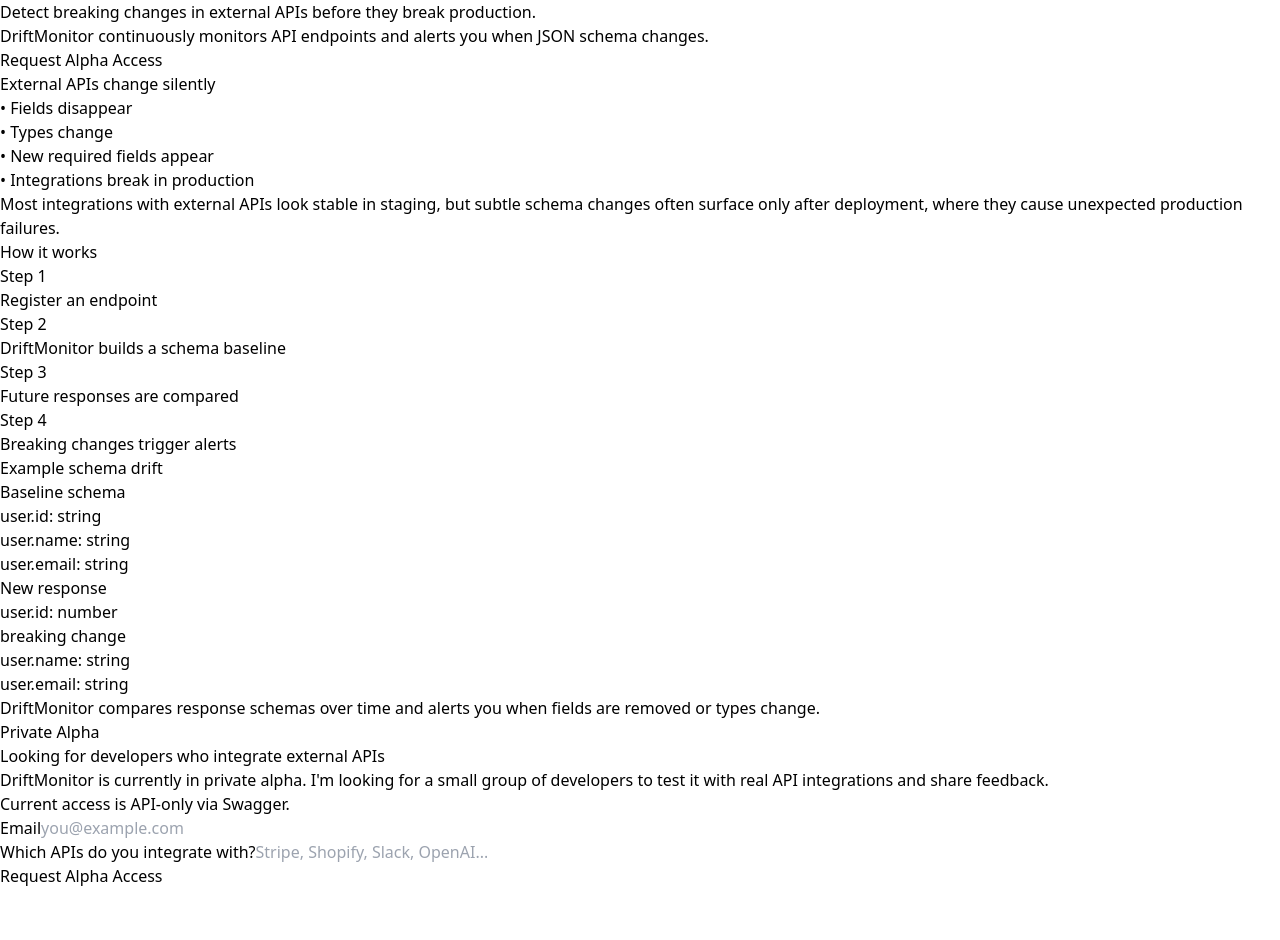
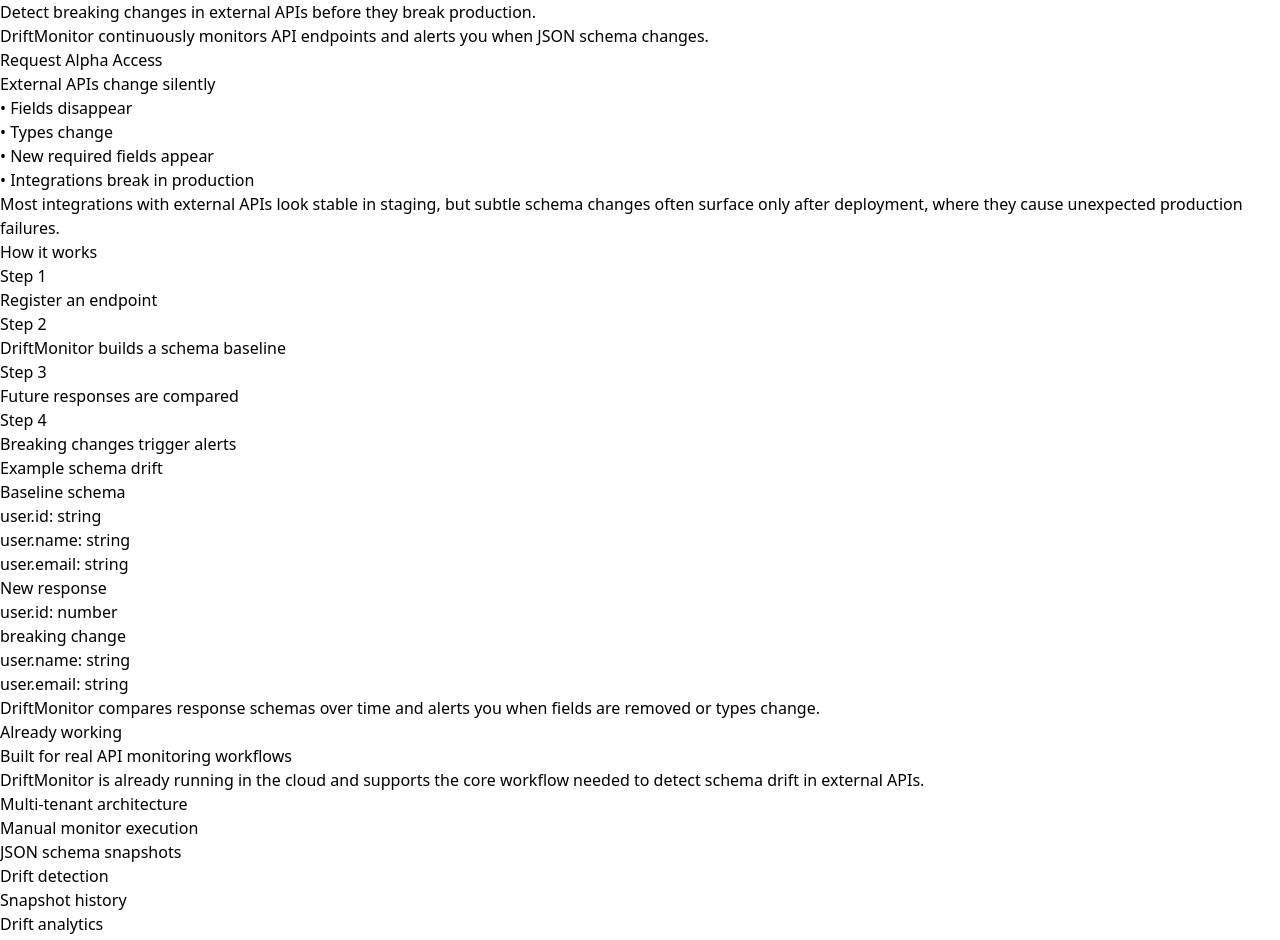
Before and after one commit to Fortivon/driftmonitor-landing, a Next.js app: page / in a window 1280 px wide. Shown: the top 940 px of the page. Before the commit the page ends 888 px from the top, so only its background shows below. Built offline with nearby package versions, Linux system fonts and the light colour scheme.

Commit message:
Add credibility workflow section before alpha CTA

```diff
--- a/app/page.tsx
+++ b/app/page.tsx
@@ -14,6 +14,17 @@
   "DriftMonitor builds a schema baseline",
   "Future responses are compared",
   "Breaking changes trigger alerts",
+];
+
+const credibilityItems = [
+  "Multi-tenant architecture",
+  "Manual monitor execution",
+  "JSON schema snapshots",
+  "Drift detection",
+  "Snapshot history",
+  "Drift analytics",
+  "Alert pipeline",
+  "Stripe billing in test mode",
 ];
 
 export default function Home() {
@@ -103,6 +114,27 @@
           </p>
         </section>
 
+        <section className="space-y-6">
+          <p className="text-xs font-semibold uppercase tracking-[0.16em] text-slate-500">Already working</p>
+          <h2 className="max-w-3xl text-2xl font-semibold leading-tight sm:text-3xl">
+            Built for real API monitoring workflows
+          </h2>
+          <p className="max-w-3xl text-sm leading-relaxed text-slate-600 sm:text-base">
+            DriftMonitor is already running in the cloud and supports the core workflow needed to detect schema drift in
+            external APIs.
+          </p>
+          <ul className="grid gap-3 sm:grid-cols-2 lg:grid-cols-4">
+            {credibilityItems.map((item) => (
+              <li
+                key={item}
+                className="rounded-md border border-slate-200 bg-white px-4 py-3 text-sm font-medium text-slate-700"
+              >
+                {item}
+              </li>
+            ))}
+          </ul>
+        </section>
+
         <section className="rounded-lg border border-slate-200 bg-slate-50 px-6 py-10 text-center sm:px-10">
           <p className="text-xs font-semibold uppercase tracking-[0.16em] text-slate-500">Private Alpha</p>
           <h2 className="mx-auto mt-3 max-w-3xl text-2xl font-semibold leading-tight sm:text-3xl">
```
